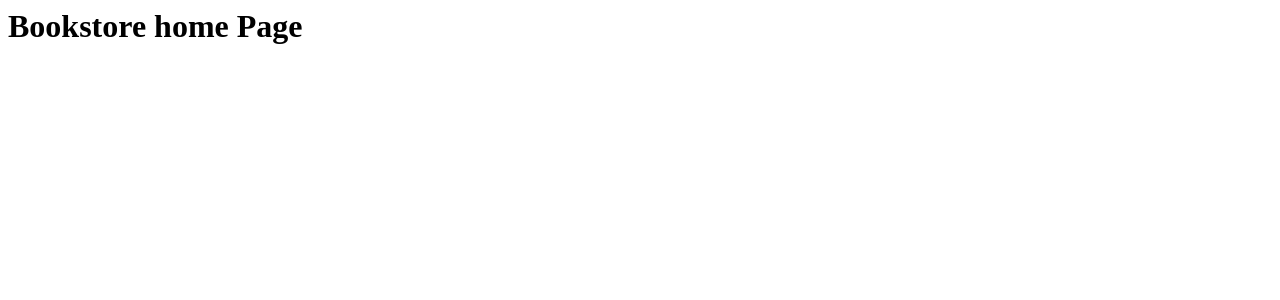
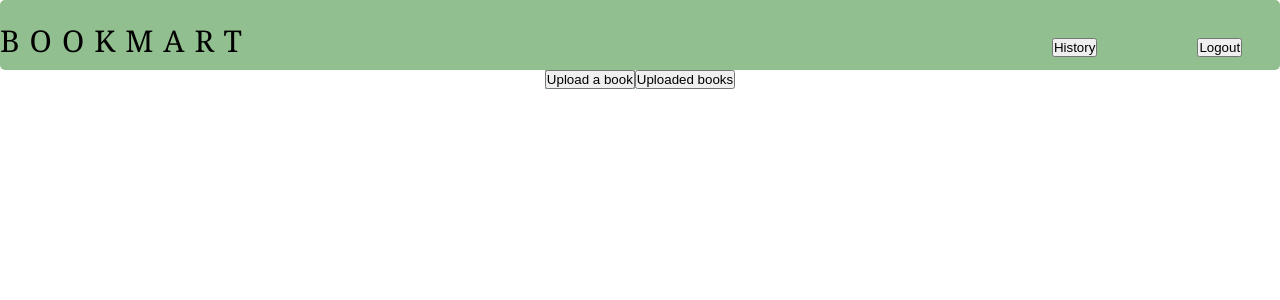
Before and after one commit to adi-1806/BookMart, a Django app: template Book/templates/Book/Bookstorehome.html in a window 1280 px wide. Shown: the top 300 px of the page. Run offline with Django 3.2, Linux system fonts and the light colour scheme; the template is opened without the code that fills it, so the values that code supplies are empty.

Commit message:
changes updated

```diff
--- a/Book/templates/Book/Bookstorehome.html
+++ b/Book/templates/Book/Bookstorehome.html
@@ -1 +1,31 @@
-<h1>Bookstore home Page</h1>
+{% load static %}
+<!DOCTYPE html>
+<html lang="en">
+<head>
+    <meta charset="UTF-8">
+    <meta http-equiv="X-UA-Compatible" content="IE=edge">
+    <meta name="viewport" content="width=device-width, initial-scale=1.0">
+    <title>librarianHomepage</title>
+    <link href="{% static 'Book/librarianhome-style.css' %}" rel="stylesheet">
+</head>
+<body>
+    <form>
+    <div class="navi">
+        BOOKMART
+        <div class="history"><button type="button">History</button></div>
+        <div class="logout"><button type="button">Logout</button></div>
+    </div>
+
+    <div class="options">
+        <div class="librarian-books">
+            <div class="box-1">
+                <button type="button" onclick="location.href='uploadbook.html'">Upload a book</button>
+            </div>
+            <div class="box-2">
+                <button type="button" onclick="location.href='librarian-uploadedbooks.html'">Uploaded books</button>
+            </div>
+        </div>
+    </div>
+</form>
+</body>
+</html>
--- a/Book/templates/Book/Libraryhome.html
+++ b/Book/templates/Book/Libraryhome.html
@@ -1,3 +1,4 @@
+{% load static %}
 <!DOCTYPE html>
 <html lang="en">
 <head>
@@ -5,7 +6,7 @@
     <meta http-equiv="X-UA-Compatible" content="IE=edge">
     <meta name="viewport" content="width=device-width, initial-scale=1.0">
     <title>librarianHomepage</title>
-    <link href="librarianhome-style.css" rel="stylesheet">
+    <link href="{% static 'Book/librarianhome-style.css' %}" rel="stylesheet">
 </head>
 <body>
     <form>
@@ -26,3 +27,5 @@
         </div>
     </div>
 </form>
+</body>
+</html>
```
